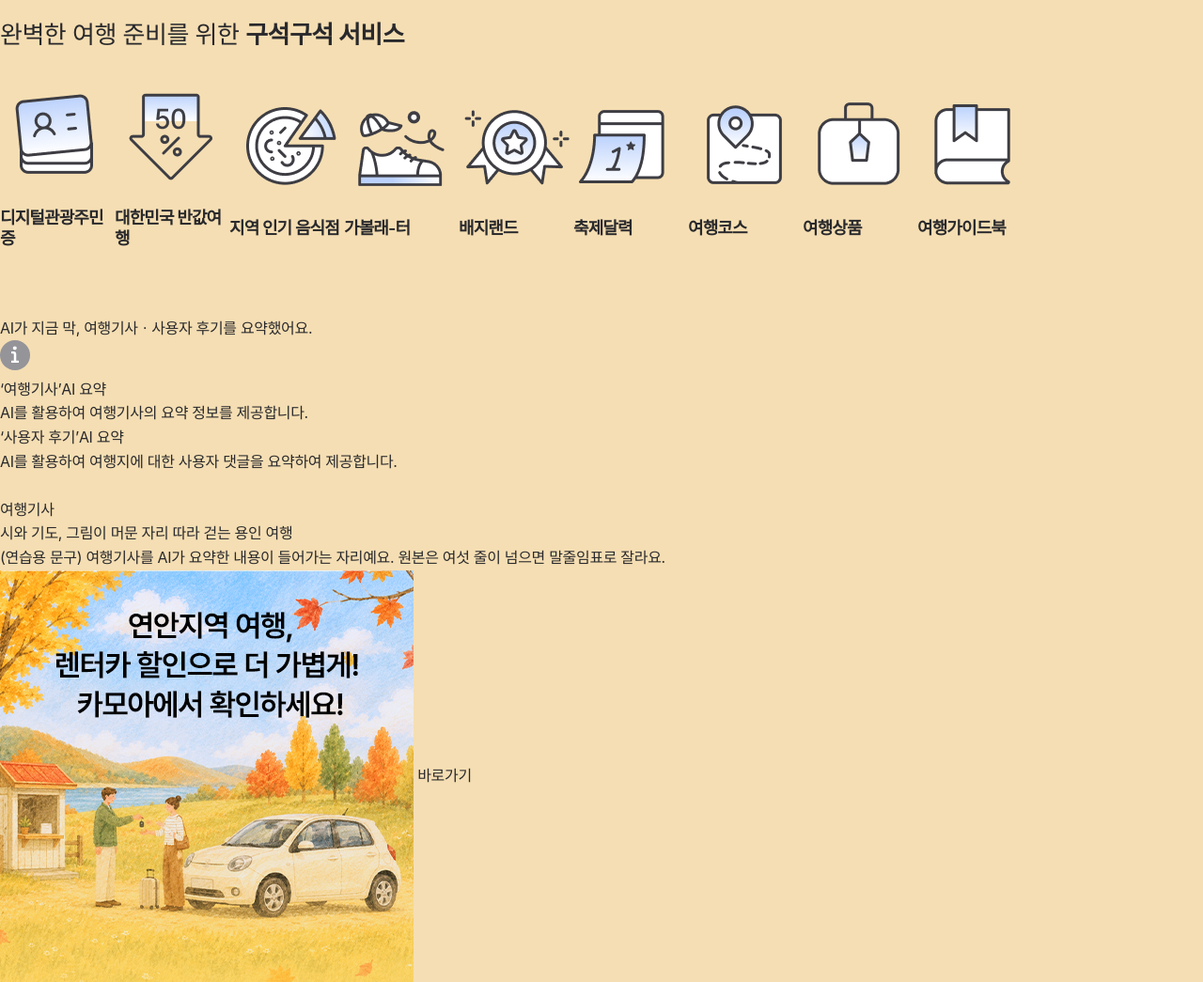
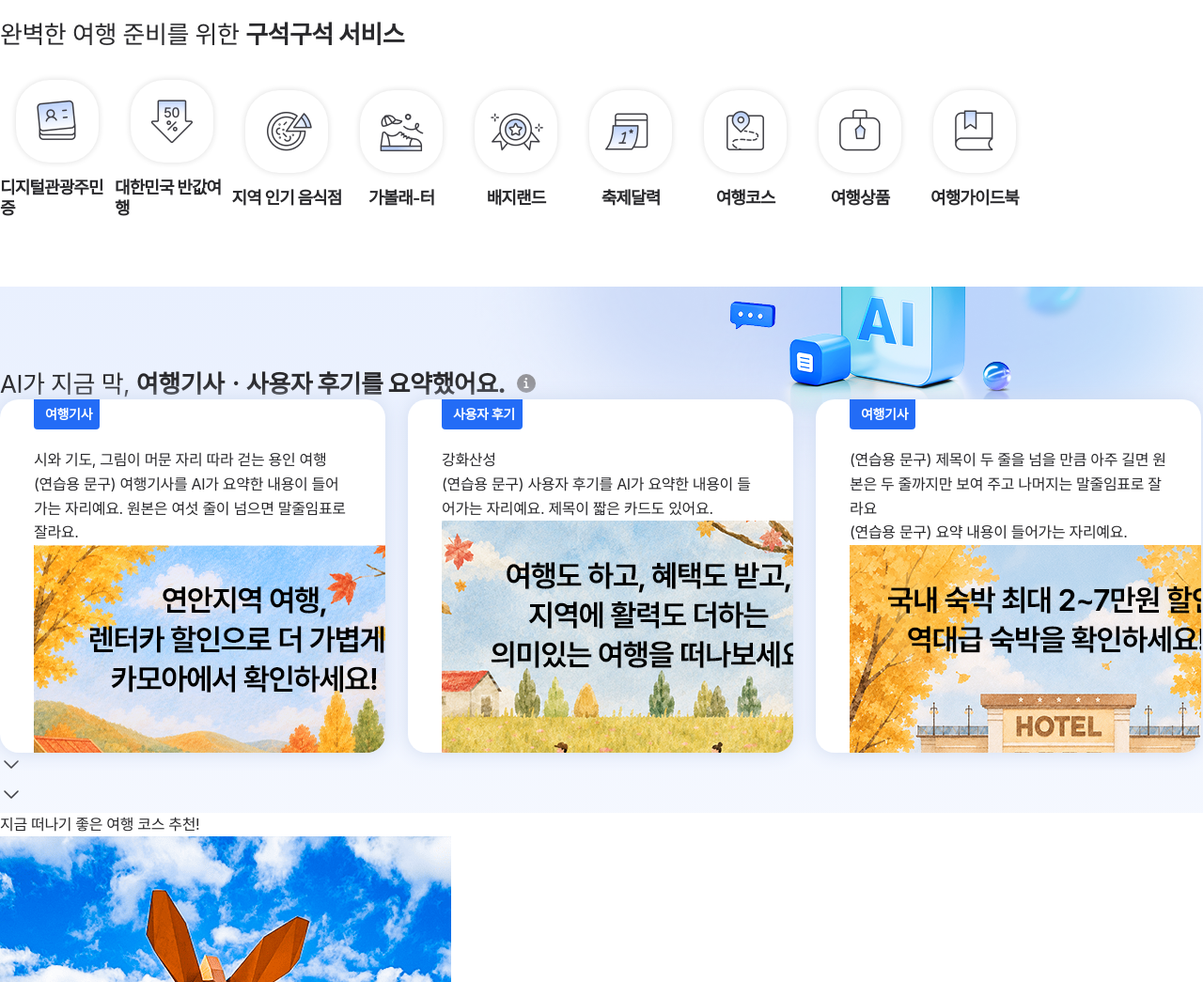
Before and after one commit to florason520/css-basic, a plain HTML site: page css-basic (5)/clone-exercise.html in a window 1280 px wide. Shown: the part 2180-3225 px from the top of the page at 94% size. Drawn offline with Linux system fonts and the light colour scheme; a web font is replaced by a local one.

Commit message:
css-basic-506: joona0306 저장소 파일 추가

```diff
--- a/css-basic (5)/css/clone-exercise.css
+++ b/css-basic (5)/css/clone-exercise.css
@@ -163,7 +163,7 @@ button:focus-visible {
 /* main styling start */
 .main {
   width: 100%;
-  background-color: wheat;
+  /* background-color: wheat; */
 }
 
 /* hero section */
@@ -333,7 +333,7 @@ button:focus-visible {
   width: 122px;
 }
 .sw-quick .swiper-slide a {
-  display: block;
+  display: flex;
   flex-direction: column;
   align-items: center;
 }
@@ -345,7 +345,7 @@ button:focus-visible {
   line-height: var(--lh-tight);
   letter-spacing: -0.05em;
 }
-.sw-quick.icon {
+.sw-quick .swiper-slide a .icon {
   display: flex;
   align-items: center;
   justify-content: center;
@@ -355,13 +355,107 @@ button:focus-visible {
   box-shadow: 0 0 6px rgba(26, 26, 26, 0.15);
   transition: border-radius 0.5s ease-in-out;
 }
-.sw-quick.icon svg {
+.sw-quick .swiper-slide a .icon img {
   width: 60px;
   height: auto;
-  /*object-fit: contain;*/
+  /* object-fit: contain; */
 }
-.sw-quick.swiper-slide a:hover .icon {
+.sw-quick .swiper-slide a:hover .icon {
   border-radius: var(--radius-full);
+}
+
+/* AI digest */
+.ai-digest {
+  padding-top: 87px;
+  background:
+    url("../assets/images/bg_ai_digest.png") no-repeat calc(50% + 290px) 0,
+    linear-gradient(180deg, #e9f0fe 0%, rgba(242, 246, 255, 0.6) 123.06%);
+  /* background-size: auto; */
+}
+.ai-digest .title-wrap {
+  display: flex;
+  width: var(--layout-max);
+  align-items: center;
+  gap: var(--space-3);
+  margin: 0 auto;
+}
+.ai-digest h3 {
+  font-size: 26px;
+  letter-spacing: var(--ls-base);
+  line-height: var(--lh-title);
+}
+.ai-digest h3 strong {
+  font-weight: var(--fw-extrabold);
+}
+.ai-digest .title-wrap .icon-pg-info-md {
+  flex: 0 0 20px;
+  /* width: 20px; */
+  height: 20px;
+}
+.ai-digest .title-wrap .icon-pg-info-md svg {
+  width: 100%;
+  height: 100%;
+}
+.ai-digest .title-wrap .wrap-layerpop {
+  display: none;
+}
+.sw-ai {
+}
+.sw-ai .swiper-wrapper {
+  display: flex;
+  /* swiper 설정 값이라 나중에 삭제 */
+  gap: 24px;
+  align-items: center;
+}
+.sw-ai .swiper-slide {
+  width: 410px;
+  height: 376px;
+}
+.sw-ai .swiper-slide .cont {
+  height: 100%;
+  padding: 52px 36px 0;
+  background-color: var(--color-white);
+  border-radius: 20px;
+  box-shadow: 0 0 20px #d0dbf0;
+  position: relative;
+  overflow: hidden;
+}
+.sw-ai .swiper-slide .cont em {
+  position: absolute;
+  left: 36px;
+  top: 0;
+  display: flex;
+  align-items: center;
+  gap: var(--space-1);
+  padding: 0 var(--space-2);
+  height: 32px;
+  /* line-height: 32px; */
+  font-size: var(--fs-sm);
+  font-weight: 700;
+  color: var(--color-white);
+  background-color: #236cf6;
+  border-radius: 0 0 4px 4px;
+}
+.sw-ai .swiper-slide .cont em .icon-filetex-sm {
+  flex: 0 0 16px;
+  height: 16px;
+}
+.sw-ai .swiper-slide .cont em .icon-filetex-sm svg {
+  width: 100%;
+  height: 100%;
+}
+.sw-ai .swiper-slide .cont em .icon-filetex-sm svg path {
+  stroke: currentColor;
+}
+.sw-ai .swiper-slide .cont .tit {
+}
+.sw-ai .swiper-slide .cont .tit strong {
+}
+.sw-ai .swiper-slide .cont p {
+}
+.sw-ai .swiper-slide .cont .thumbs {
+}
+.sw-ai .swiper-slide .cont .btn-pg-xs {
 }
 /* main styling end */
 
```
